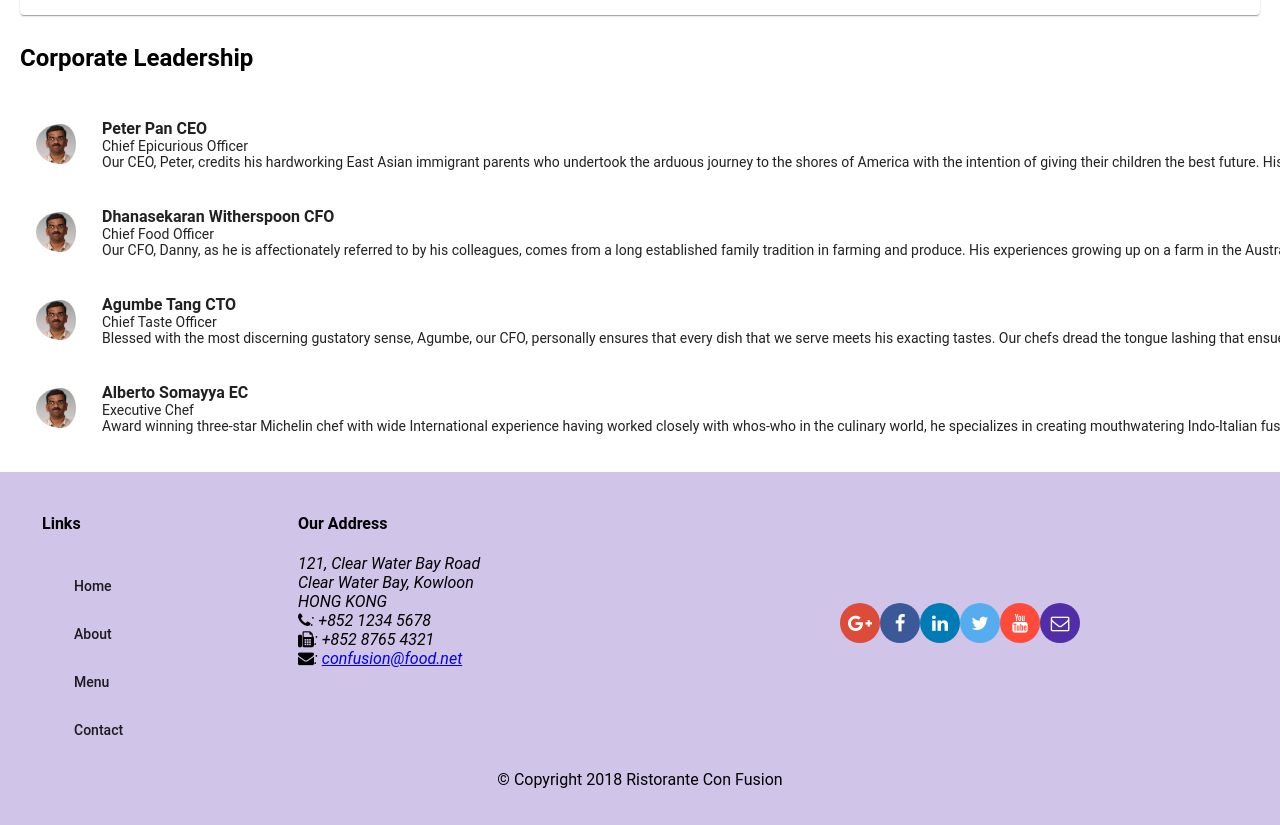
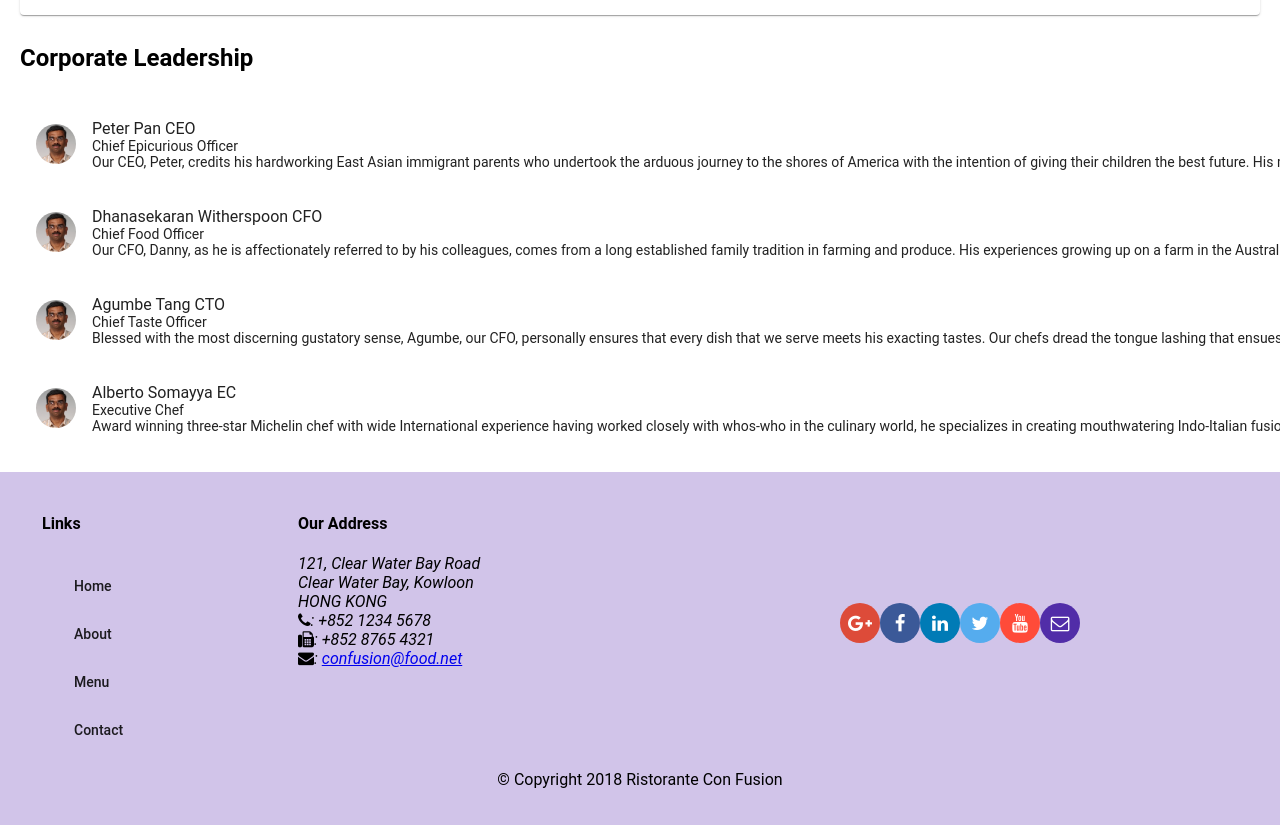
Before and after one commit to nyguerrillagirl/COURSERA_FE_ANGULAR, an Angular app: page /aboutus in a window 1280 px wide. Shown: the part 789-1614 px from the top of the page. Built offline with nearby package versions, Linux system fonts and the light colour scheme.

Commit message:
Week 2 - Assignment 2 - Completed

```diff
--- a/src/app/about/about.component.html
+++ b/src/app/about/about.component.html
@@ -58,10 +58,17 @@
     <div>
       <mat-list fxFlex>
         <mat-list-item *ngFor="let leader of leaders" >
-          <img matListAvatar src={{leader.image}} alt={{leader.name}} class="bit-right-padding">
-          <span matLine><strong>{{leader.name}} {{leader.abbr}}</strong></span>
-          <span matLine>  {{leader.designation}}</span>
-          <span matLine>  {{leader.description}}</span>
+          <!-- img element should use new style.scss rule. For assignment review purposes - replaced. -->
+          <img matListAvatar src={{leader.image}} alt={{leader.name}}>
+          <p mat-line>
+            <span> {{leader.name}} {{leader.abbr}}</span>
+        </p>
+        <p mat-line>
+            <span> {{leader.designation}}</span>
+        </p>
+        <p mat-line>
+            <span> {{leader.description}}</span>
+        </p>
         </mat-list-item>
       </mat-list>
   </div>
```
